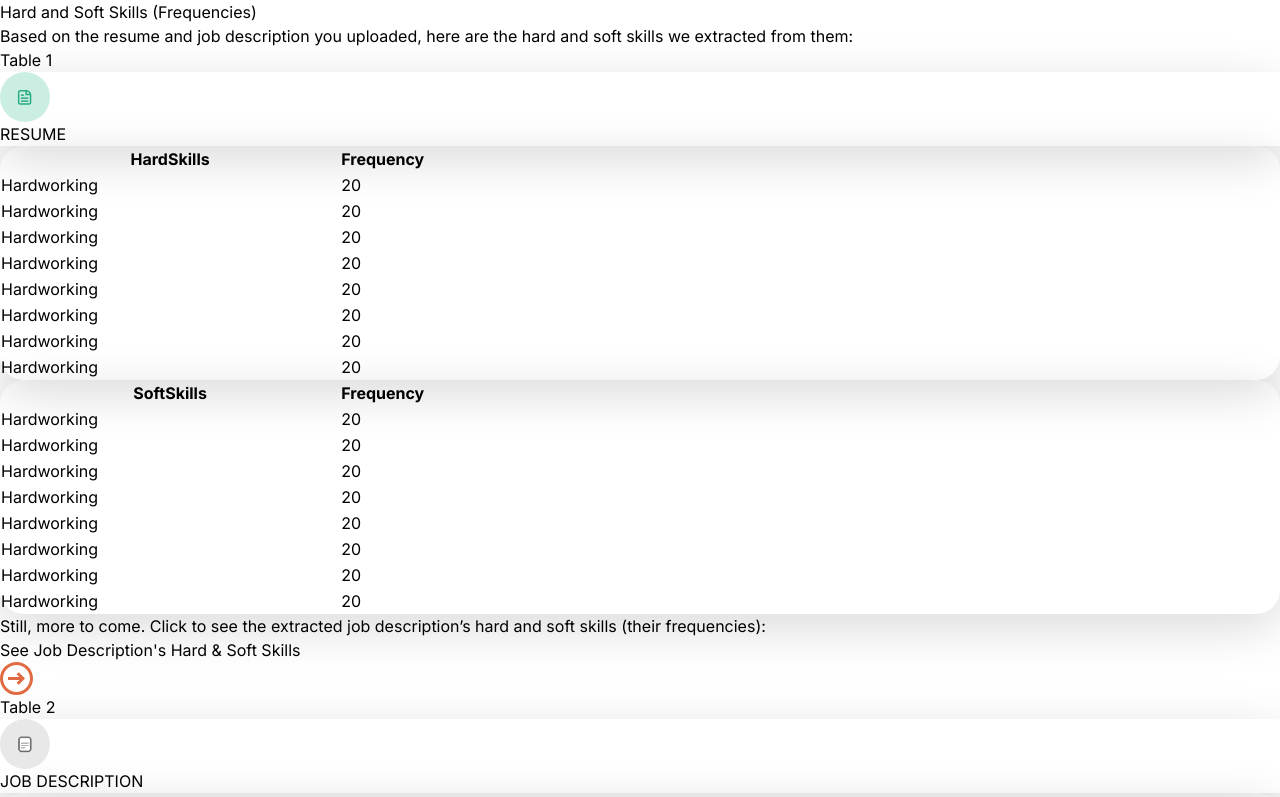
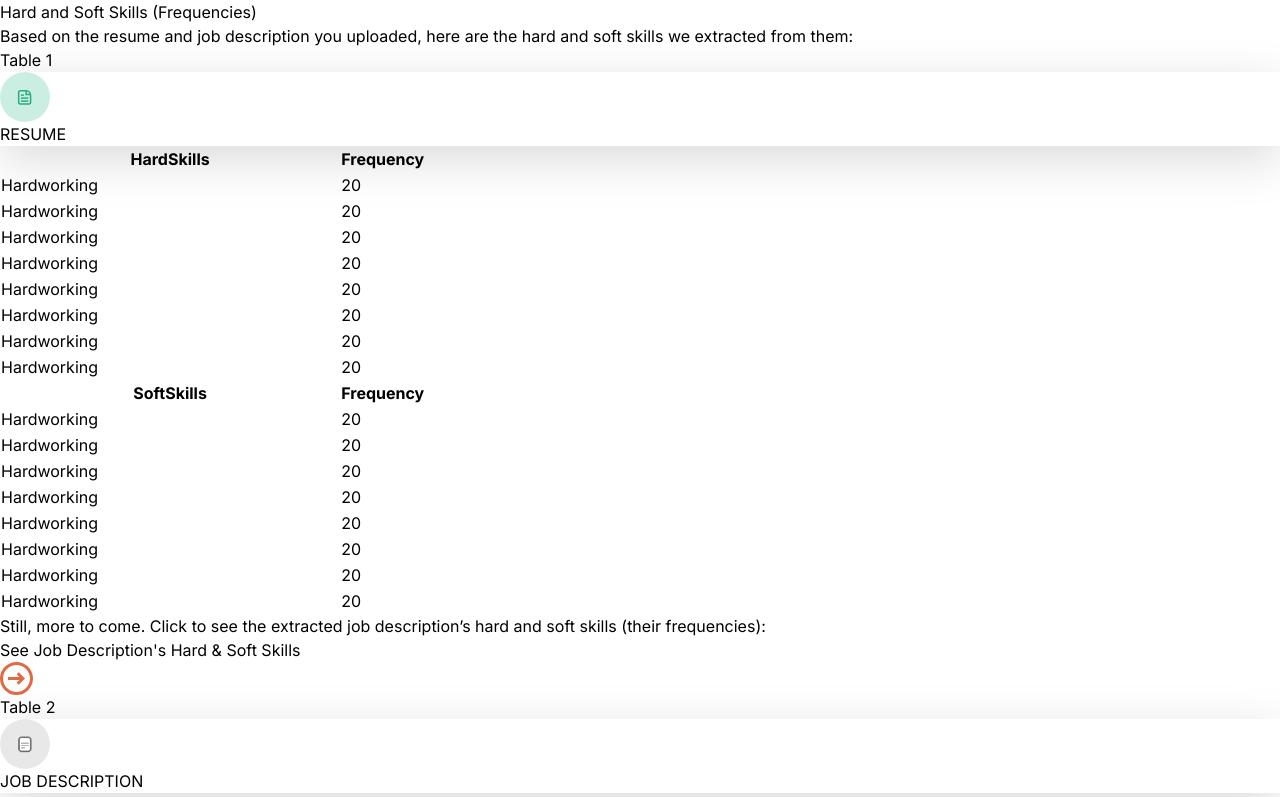
Before and after one commit to hatekisam/cvjury, a React (Vite) app: page /analyzer in a window 1280 px wide. Shown: the top 797 px of the page. Built offline with nearby package versions, Linux system fonts and the light colour scheme.

Commit message:
made the normal table as per design

```diff
--- a/src/components/core/Table.tsx
+++ b/src/components/core/Table.tsx
@@ -3,7 +3,7 @@ import React from "react";
 
 const Table: React.FC<TableProps> = ({ tabs, data, headBg }) => {
   return (
-    <div style={{ boxShadow: "0px 13px 50px 0px rgba(0, 0, 0, 0.15)",borderRadius:"24px" }}>
+    <div>
       <table className="w-full overflow-x-scroll bg-white rounded-3xl ">
         <thead style={{ background: headBg }}>
           <tr className="rounded-t-3xl">
@@ -13,7 +13,9 @@ const Table: React.FC<TableProps> = ({ tabs, data, headBg }) => {
                 style={{ width: `${tab.width}%` }}
                 className={`text-left px-5 pt-20 pl-10 pb-3  border border-[#E2DFDF] ${
                   i == 0 && "rounded-tl-3xl border-none"
-                } ${i == tabs.length - 1 && "rounded-tr-3xl border-t-0 border-r-0"}`}
+                } ${
+                  i == tabs.length - 1 && "rounded-tr-3xl border-t-0 border-r-0"
+                }`}
               >
                 {tab.title}
               </th>
@@ -22,11 +24,22 @@ const Table: React.FC<TableProps> = ({ tabs, data, headBg }) => {
         </thead>
         <tbody>
           {data.map((rowData, rowIndex) => (
-            <tr key={rowIndex} className="bg-white   border border-[#E2DFDF]">
+            <tr
+              key={rowIndex}
+              className={clsx("bg-white   border border-[#E2DFDF]",rowIndex === data.length - 1  && "border-none")}
+            >
               {tabs.map((tab, colIndex) => (
                 <td
                   key={colIndex}
-                  className={clsx("border border-[#E2DFDF] pl-10 px-4 py-2",rowIndex === data.length - 1 && colIndex === 0 &&  "border-b-0 border-l-0 rounded-bl-3xl",rowIndex === data.length - 1 && colIndex === tabs.length-1 &&  "border-b-0 border-r-0 rounded-br-3xl")}
+                  className={clsx(
+                    "border border-[#E2DFDF] pl-10 px-4 py-2",
+                    rowIndex === data.length - 1 &&
+                      colIndex === 0 &&
+                      "border-b-0 border-l-0 rounded-bl-3xl",
+                    rowIndex === data.length - 1 &&
+                      colIndex === tabs.length - 1 &&
+                      "border-b-0 border-r-0 rounded-br-3xl"
+                  )}
                 >
                   {rowData[tab.title] ? rowData[tab.title] : "10"}
                 </td>
```
